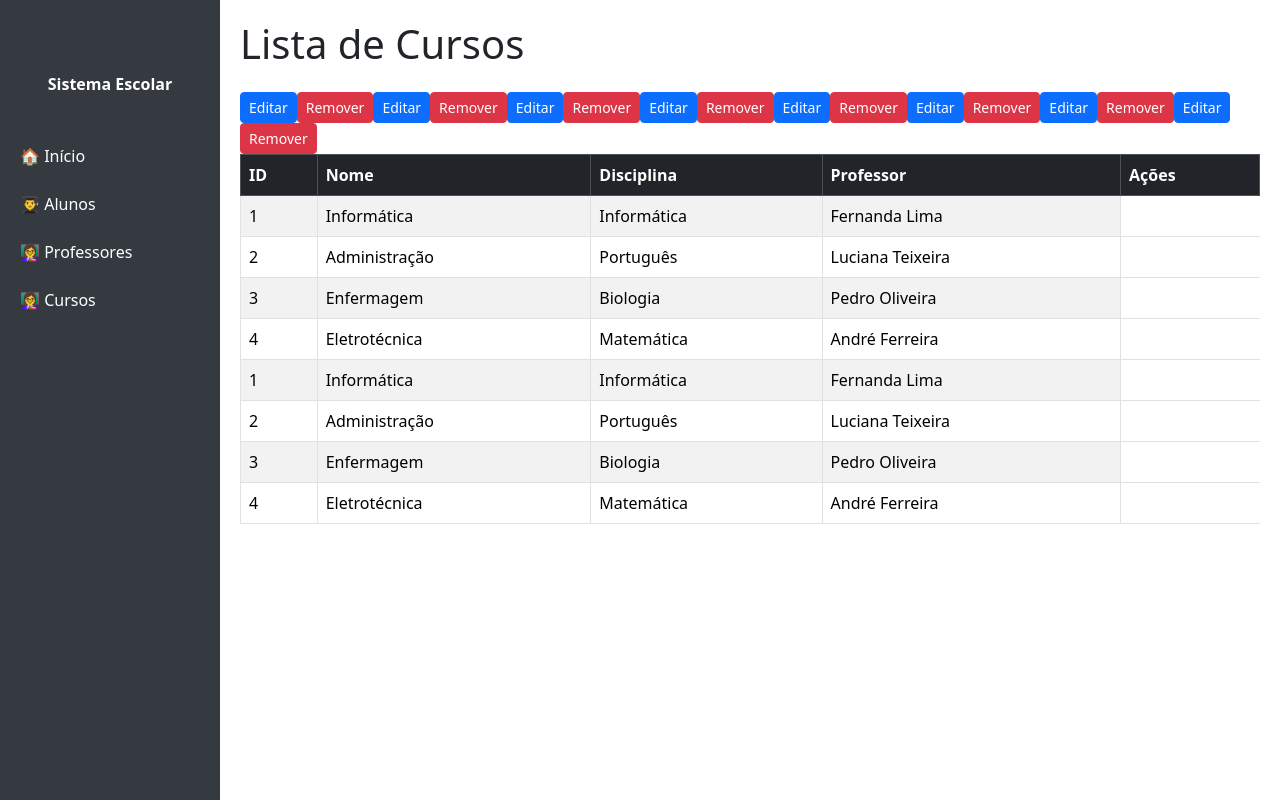
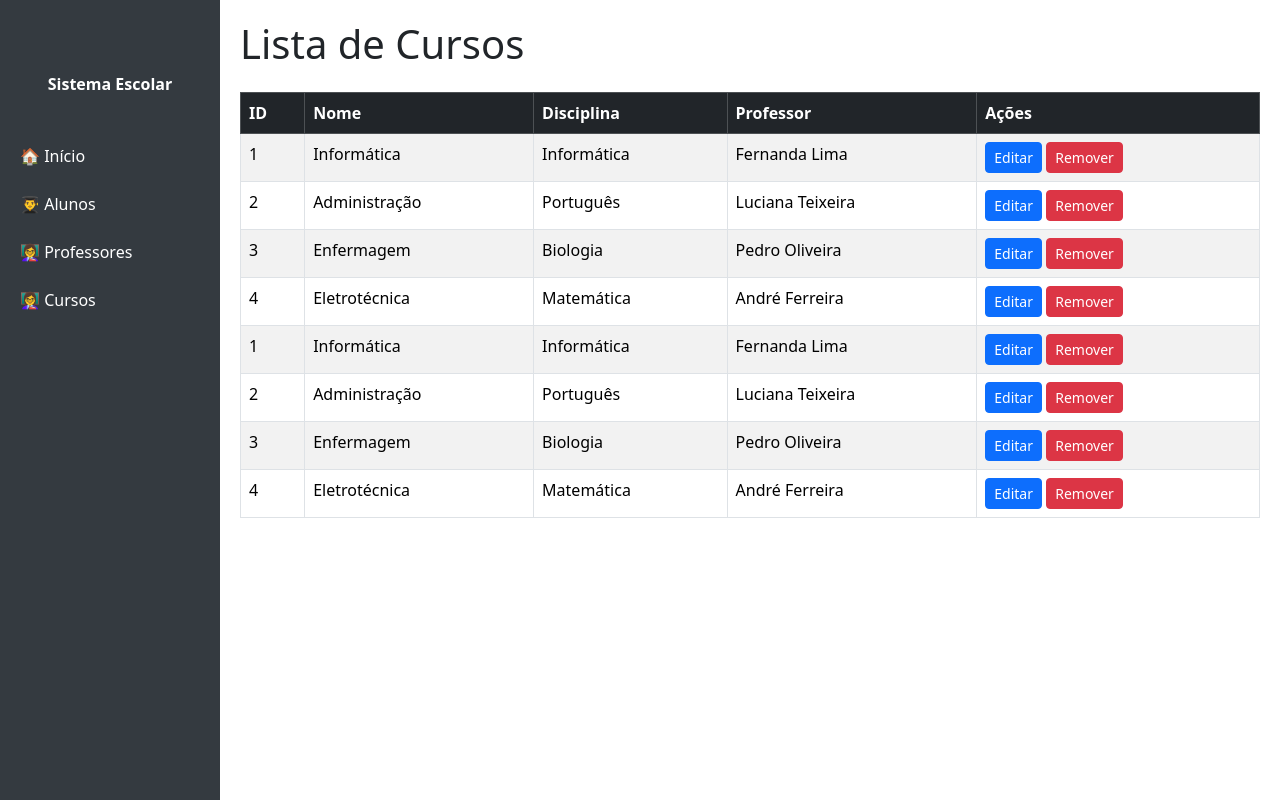
Before and after one commit to YtaloGeorgeIFPI/dashboardAluno, a Flask app: page /curso in a window 1280 px wide. Run offline with Flask 3, Linux system fonts and the light colour scheme; data comes from the database, SQL or seed files in the repository.

Commit message:
atualizando

```diff
--- a/templates/curso/listar.html
+++ b/templates/curso/listar.html
@@ -25,7 +25,8 @@
             <td>{{ item[1] }}</td>
             <td>{{ item[2] }}</td>
             <td>{{ item[3] }}</td>
-            <a href="/aluno/editar/3{{ item[0] }}" class="btn btn-primary btn-sm">Editar</a>
+             <td>
+                <a href="/aluno/editar/3{{ item[0] }}" class="btn btn-primary btn-sm">Editar</a>
                 <a href="/aluno/remover/3{{ item[0] }}" class="btn btn-danger btn-sm"
                      onclick="return confirm('Tem certeza que deseja remover este registro 3?');">Remover</a>
             </td>
```
